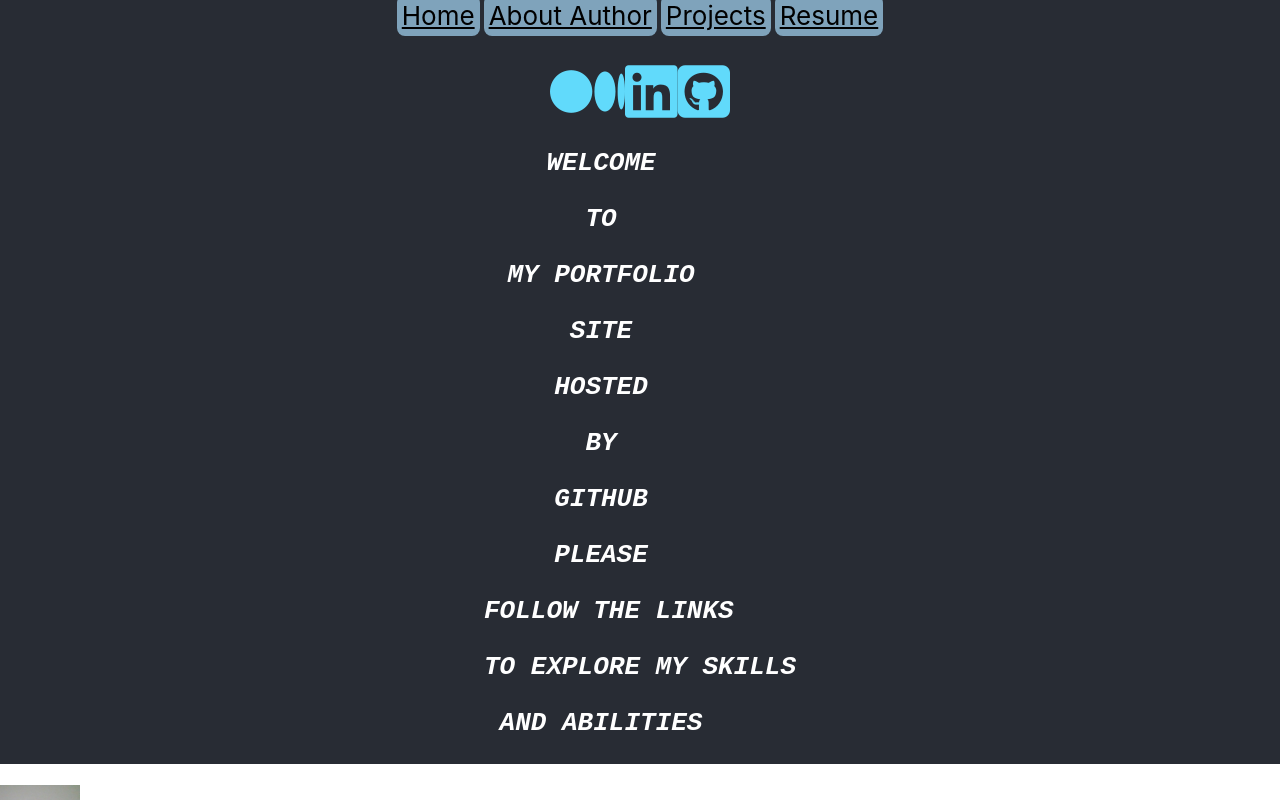
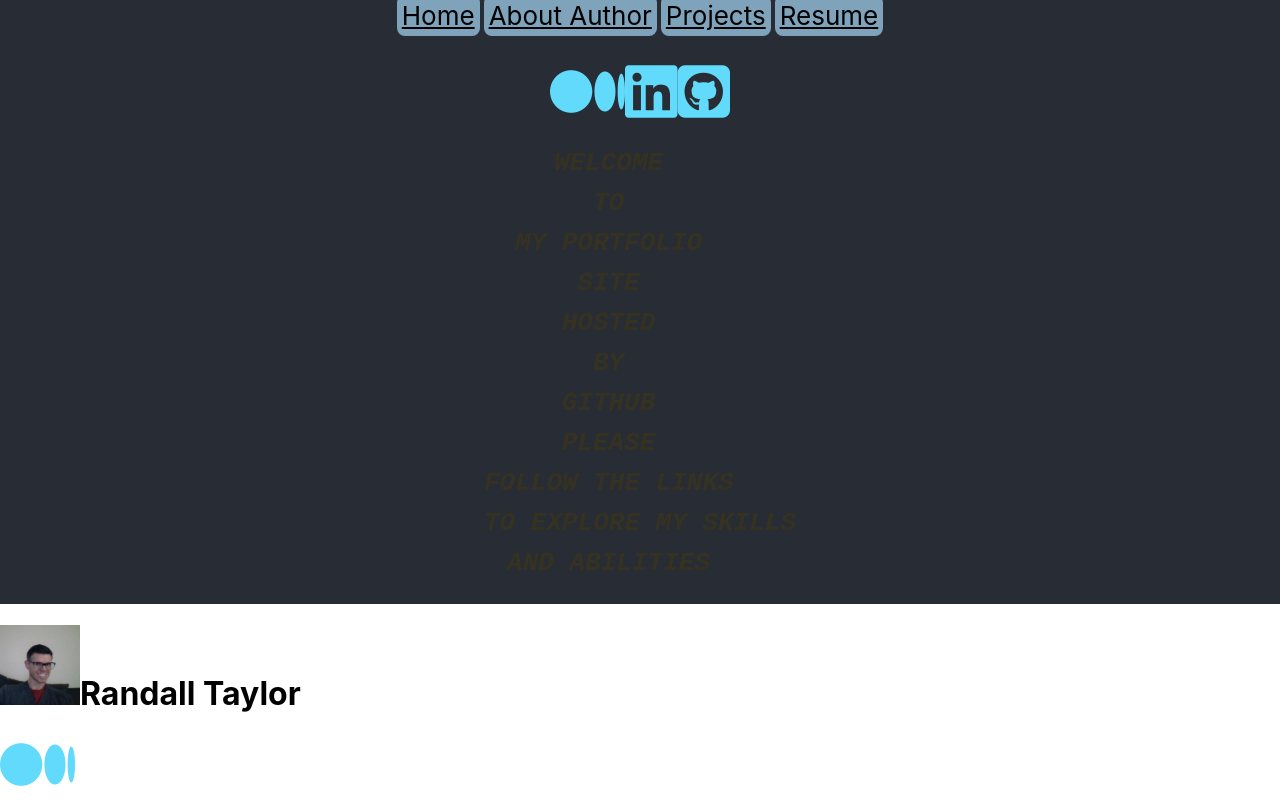
Before and after one commit to rhtaylor/showcase, a React (Create React App) app: page /#/Rhtaylor in a window 1280 px wide. Shown: the top 800 px of the page. Built offline with nearby package versions, Linux system fonts and the light colour scheme.

Commit message:
adds scss to give increaded marging

```diff
--- a/src/components/Rhtaylor.jsx
+++ b/src/components/Rhtaylor.jsx
@@ -1,5 +1,6 @@
 import React, { Component } from 'react'
 import avatar from '../css/avatar.jpg'
+import '../css/styling.scss'
 import SocialLinks from './SocialLinks'
 export default class Rhtaylor extends Component{
     render(){
--- /dev/null
+++ b/src/css/styling.scss
@@ -0,0 +1,9 @@
+div{
+
+
+p{
+    margin: 10px;
+    color: rgb(54, 50, 34)
+}
+
+}
```
